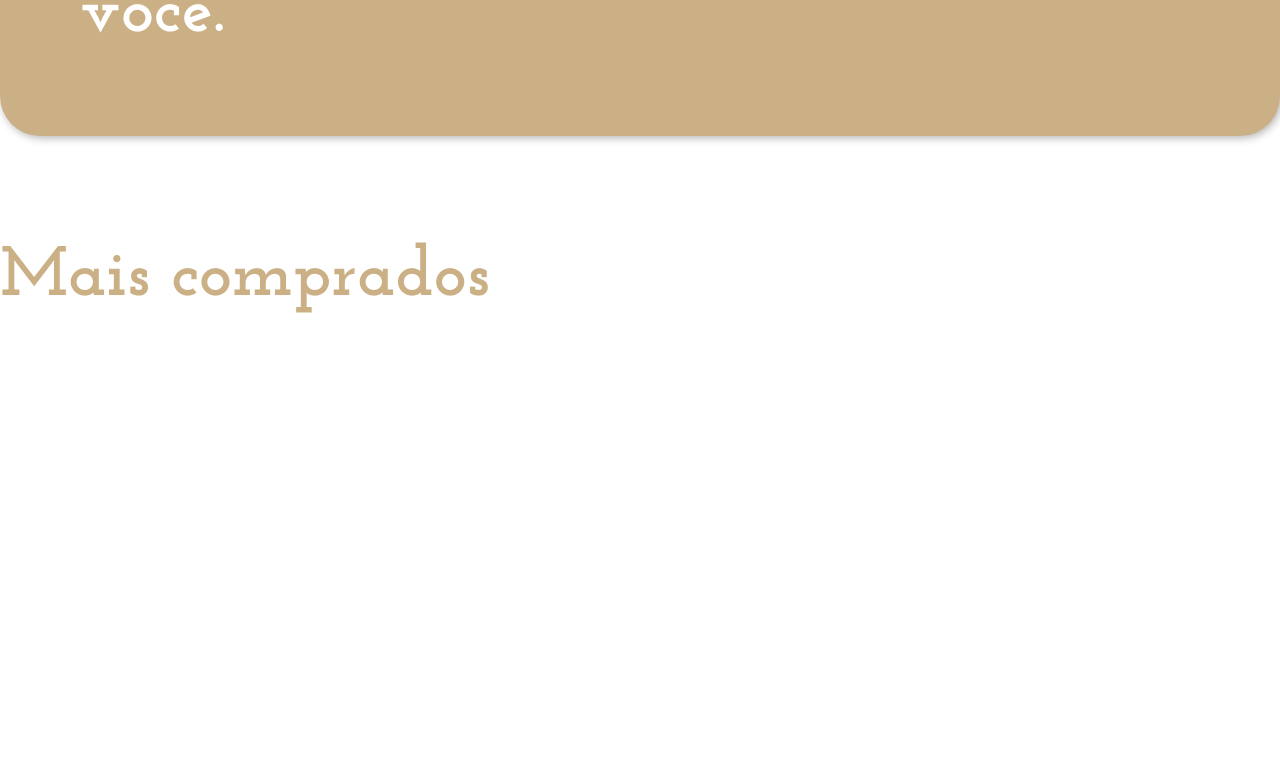
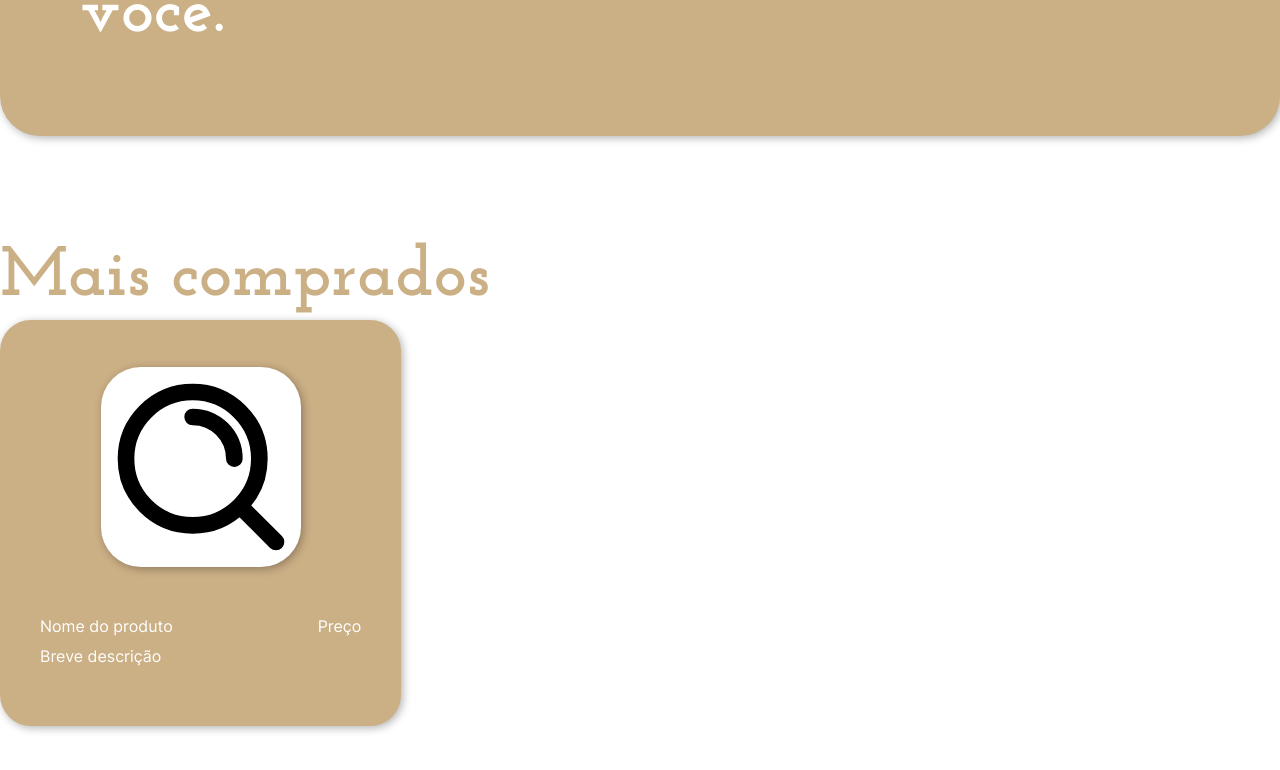
Before and after one commit to Kaua2123/projeto-ecommerce, a React (Vite) app: page /products in a window 1280 px wide. Shown: the part 520-1290 px from the top of the page. Built offline with nearby package versions, Linux system fonts and the light colour scheme.

Commit message:
componente CardProduct finalizado

```diff
--- a/src/components/CardProduct/index.jsx
+++ b/src/components/CardProduct/index.jsx
@@ -0,0 +1,24 @@
+import React from 'react';
+
+import Search from '../../imgs/search.svg';
+
+export default function CardProduct() {
+  return (
+    <div>
+      <div className="card-product">
+        <div className="img-section">
+          <img src={Search} alt="" className="product-img" />
+        </div>
+        <div className="data-section">
+          <div className="product-data">
+            <p>Nome do produto</p>
+            <p>Breve descrição</p>
+          </div>
+          <div className="price">
+            <p>Preço</p>
+          </div>
+        </div>
+      </div>
+    </div>
+  );
+}
--- a/src/main.jsx
+++ b/src/main.jsx
@@ -7,6 +7,7 @@ import './styles/Header/header.css';
 import './styles/Home/home.css';
 import './styles/SignUp/signUp.css';
 import './styles/Products/products.css';
+import './styles/CardProduct/cardProduct.css';
 
 import Home from './pages/Home';
 import Products from './pages/Products';
--- a/src/pages/Products/index.jsx
+++ b/src/pages/Products/index.jsx
@@ -2,6 +2,7 @@ import React from 'react';
 import Header from '../../components/Header';
 
 import Search from '../../imgs/searchWhite.svg';
+import CardProduct from '../../components/CardProduct';
 
 function Products() {
   return (
@@ -23,6 +24,8 @@ function Products() {
       <section className="white-bg">
         <div className="most-buyed-container">
           <h2>Mais comprados</h2>
+
+          <CardProduct />
         </div>
       </section>
     </div>
--- /dev/null
+++ b/src/styles/CardProduct/cardProduct.css
@@ -0,0 +1,51 @@
+.card-product {
+  background-color: var(--light-brown-color);
+  display: flex;
+  flex-flow: column wrap;
+  justify-content: flex-end;
+  max-width: 40.13rem;
+  min-height: 40.58rem;
+  border-radius: 3.1rem;
+  box-shadow: 2px 2px 8px rgba(0, 0, 0, 0.3);
+  cursor: pointer;
+  transition: 150ms;
+  opacity: 1;
+}
+
+.card-product:hover {
+  box-shadow: 2px 2px 8px rgba(0, 0, 0, 0.5);
+  opacity: 0.9;
+}
+
+.product-img {
+  width: 20rem;
+  height: 20rem;
+  background-color: white;
+  border-radius: 4rem;
+  box-shadow: 2px 2px 8px rgba(0, 0, 0, 0.3);
+}
+
+.product-data p {
+  margin-bottom: 1rem;
+}
+
+.img-section {
+  display: flex;
+  flex-flow: row wrap;
+  justify-content: center;
+  align-items: center;
+  border-radius: 4rem;
+  margin-bottom: 5rem;
+}
+
+.data-section {
+  display: flex;
+  flex-flow: row wrap;
+  justify-content: space-between;
+  padding: 0 4rem;
+  margin-bottom: 5rem;
+}
+
+.card-product p {
+  color: white;
+}
```
